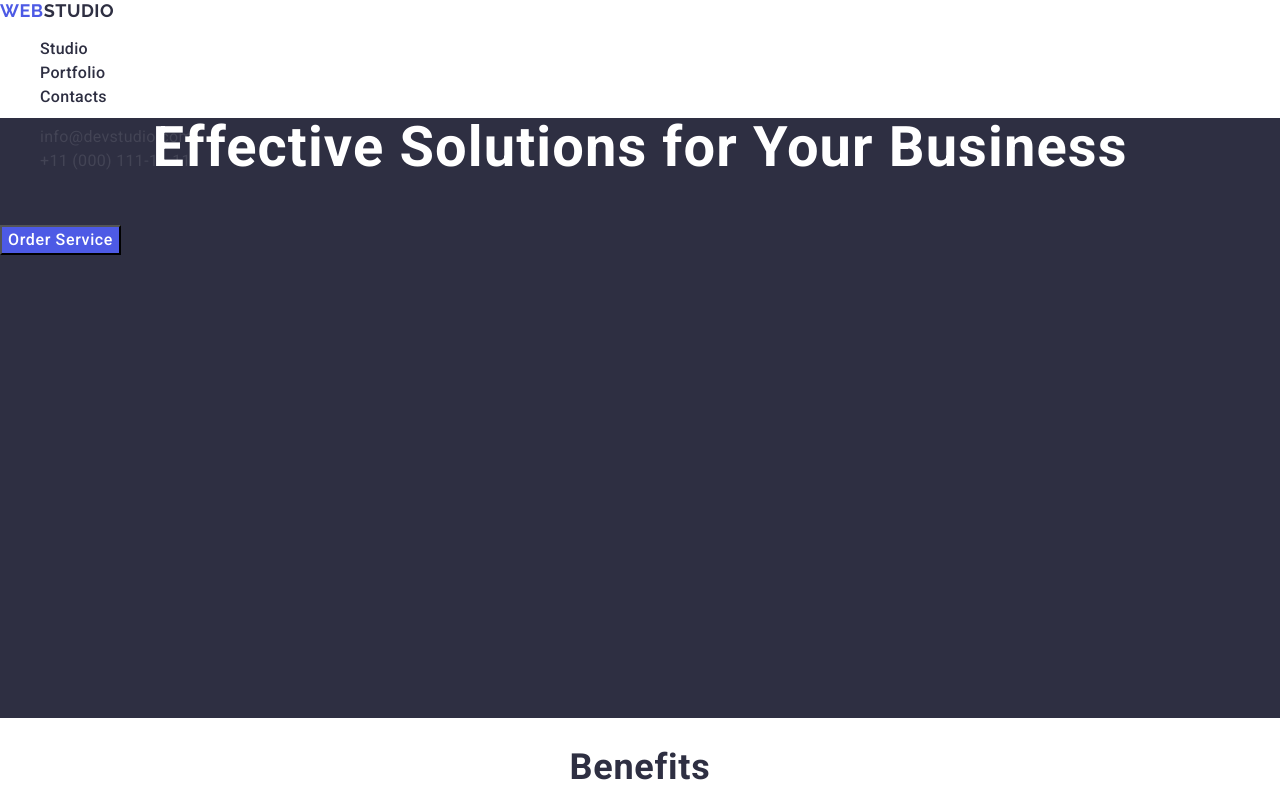
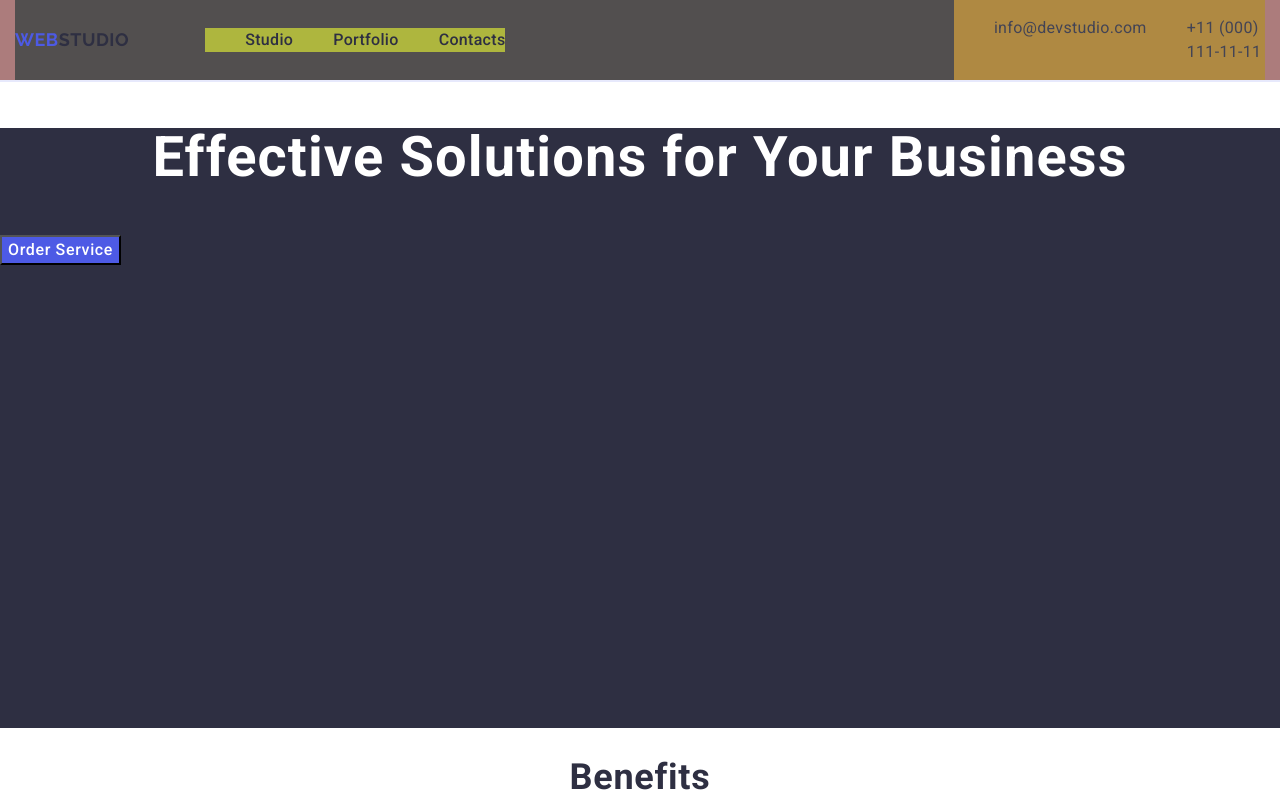
Before and after one commit to Oleksii996/goit-markup-hw-03, a plain HTML site: page index.html in a window 1280 px wide. Shown: the top 801 px of the page. Drawn offline with nearby package versions, Linux system fonts and the light colour scheme.

Commit message:
update html/css

```diff
--- a/css/styles.css
+++ b/css/styles.css
@@ -9,12 +9,26 @@ a {
 ul {
   list-style: none;
 }
-
+img {
+  display: block;
+}
 
 /* Header */
-  header {
+.header {
   background-color: #ffffff;
-   height: 72px;
+  border-bottom: 1px solid #e7e9fc;
+}
+.header.container {
+  background-color: #ac7c7c;
+  display: flex;
+  margin: 0 auto;
+  padding: 0 15px;
+}
+.nav {
+  background-color: #524f4f;
+  display: flex;
+  width: 1158px;
+  align-items: center;
 }
 .website-logo {
   font-family: "Raleway", sans-serif;
@@ -24,9 +38,15 @@ ul {
   letter-spacing: 0.03em;
   text-transform: uppercase;
   color: #4d5ae5;
+  margin-right: 76px;
 }
 .website-logo-studio {
   color: #2e2f42;
+}
+.nav-menu {
+  background-color: #aeb63e;
+  display: flex;
+  gap: 40px;
 }
 .header-href {
   color: #2e2f42;
@@ -35,6 +55,7 @@ ul {
   font-weight: 500;
   line-height: 24px;
   letter-spacing: 0.32px;
+  padding: 24px 0;
 }
 .header-href:hover {
   color: #404bbf;
@@ -42,8 +63,13 @@ ul {
 .header-href:focus {
   color: #404bbf;
 }
-  .address-menu {
-    font-style: normal
+.address {
+  font-style: normal;
+  background-color: rgb(175, 137, 66);
+}
+.adress-ul {
+  display: flex;
+  gap: 40px;
 }
 .address-href {
   font-size: 16px;
@@ -53,10 +79,10 @@ ul {
   font-weight: 400;
 }
 .address-href:hover {
-    color: #404bbf
+  color: #404bbf;
 }
 .address-href:focus {
-   color: #404bbf
+  color: #404bbf;
 }
 /* Header */
 
@@ -153,6 +179,6 @@ ul {
 .p-footer {
   line-height: 1.5;
   color: #f4f4fd;
-    letter-spacing: 0.02em
+  letter-spacing: 0.02em;
 }
 /* Footer */
--- a/index.html
+++ b/index.html
@@ -18,19 +18,20 @@
   </head>
 
   <body>
-    <header>
-      <nav>
+    <header class="header">
+      <div class="header container">
+        <nav class="nav">
           <a href="./index.html" class="website-logo"
             >WEB<span class="website-logo-studio">Studio</span></a
           >
-        <ul>
+          <ul class="nav-menu">
             <li><a href="./index.html" class="header-href">Studio</a></li>
             <li><a href="" class="header-href">Portfolio</a></li>
             <li><a href="" class="header-href">Contacts</a></li>
           </ul>
         </nav>
-      <address class="address-menu">
-        <ul>
+        <address class="address">
+          <ul class="adress-ul">
             <li>
               <a href="mailto:info@devstudio.com" class="address-href"
                 >info@devstudio.com</a
@@ -43,6 +44,7 @@
             </li>
           </ul>
         </address>
+      </div>
     </header>
 
     <main>
```
Lines whose indentation alone changed are shown as unchanged.
